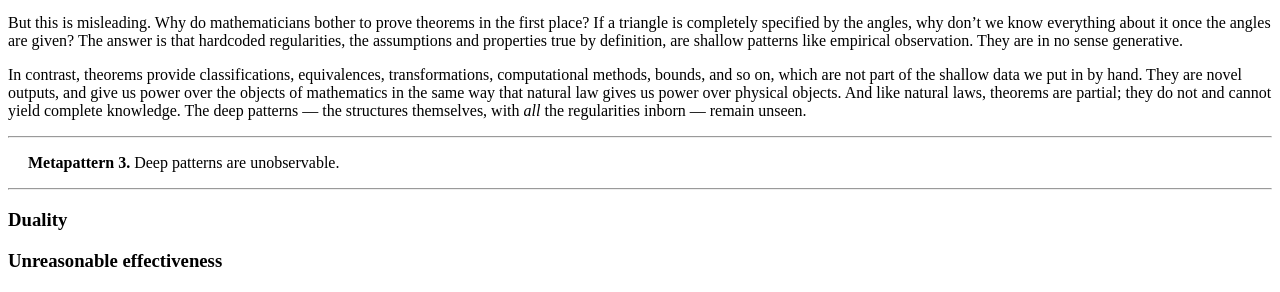
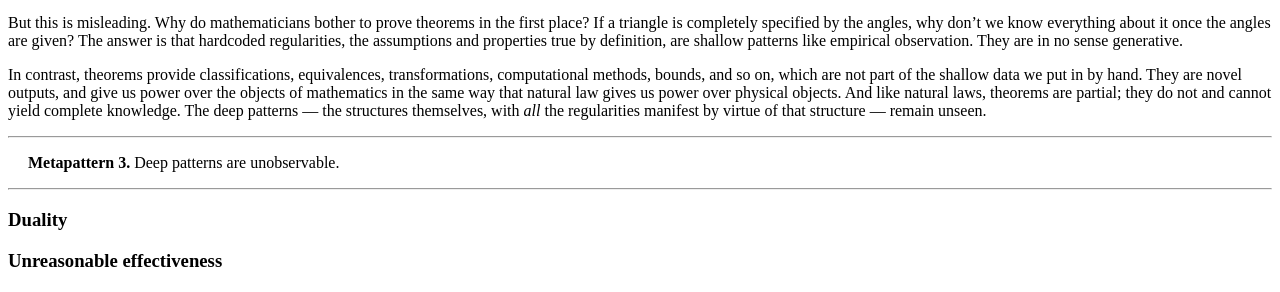
Before and after one commit to hapax/hapax.github.io, a Jekyll site: the page built from assets/patterns.md, in a window 1280 px wide. Shown: the part 1101-1393 px from the top of the page. Built offline with Jekyll 4.4.1, drawn with Linux system fonts in a browser that asks for light colours; our own code applies the rules of GitHub Pages for plain Markdown files; formulas are drawn with MathJax 3; a script that is not in the unit is left out.

Commit message:
Update patterns.md

```diff
--- a/assets/patterns.md
+++ b/assets/patterns.md
@@ -104,7 +104,7 @@ physical objects.
 And like natural laws, theorems are partial; they do not and cannot
 yield complete knowledge.
 The deep patterns --- the structures themselves, with *all* the
-regularities inborn --- remain unseen.
+regularities manifest by virtue of that structure --- remain unseen.
 
 ---
 
```
